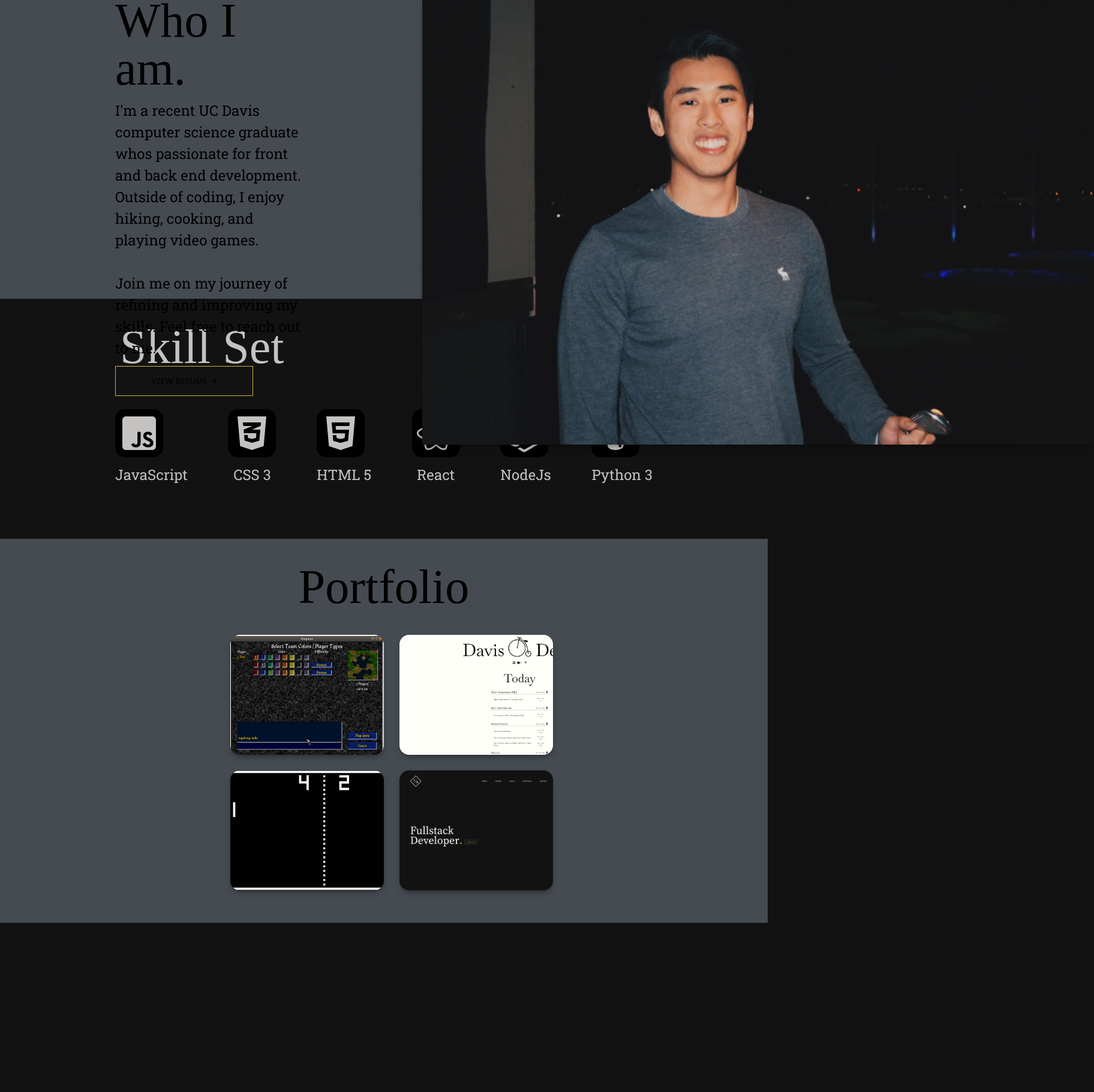
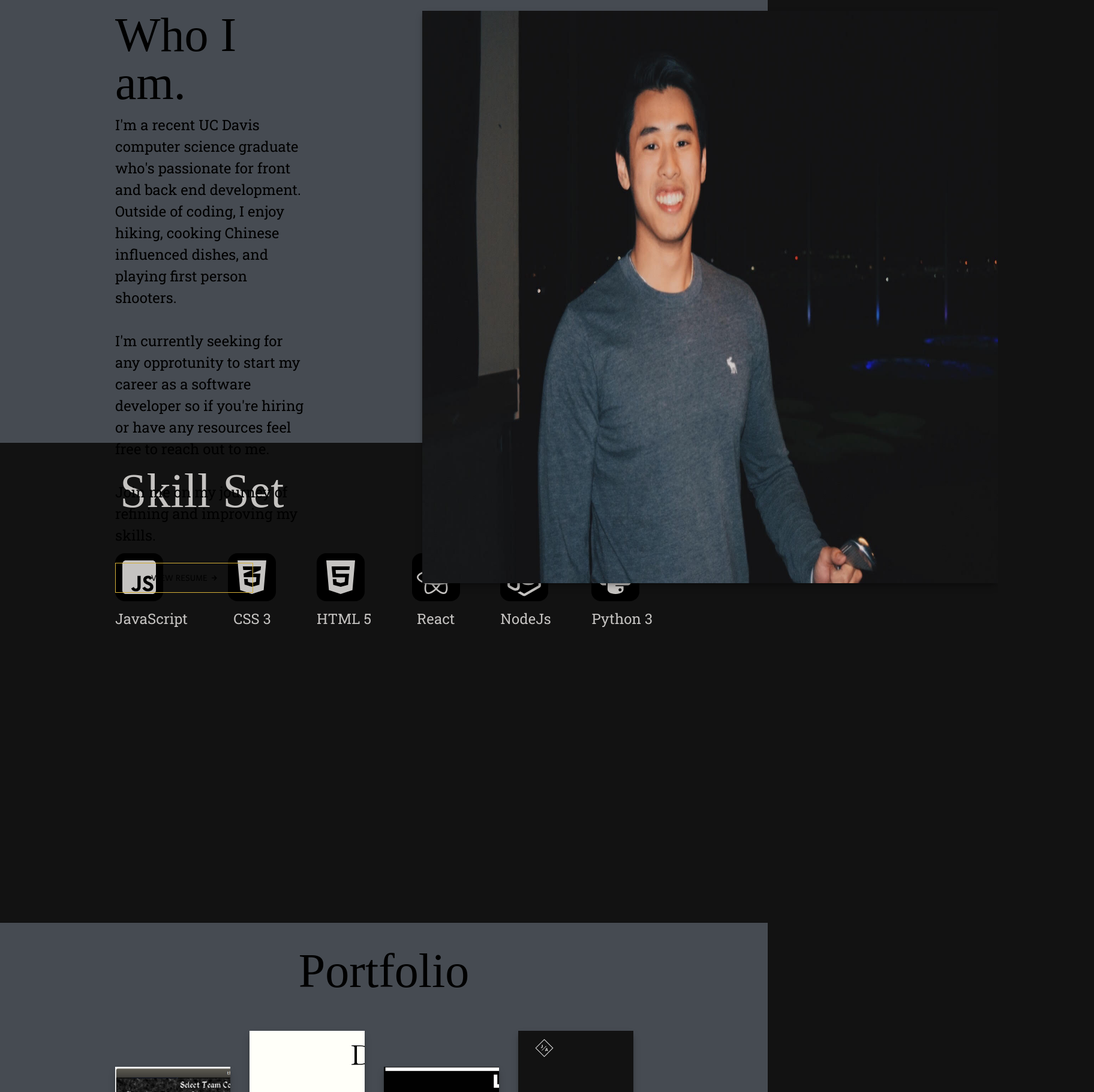
Before and after one commit to ausomely/personal-website, a React (Create React App) app: page / in a window 1280 px wide. Shown: the part 862-2682 px from the top of the page at 60% size, 1824 px wide, since content can reach past the window. Before the commit the page ends 2400 px from the top, so only its background shows below. Built offline with nearby package versions, Linux system fonts and the light colour scheme; a web font is replaced by a local one.

Commit message:
need to fix project background images]

```diff
--- a/src/App.css
+++ b/src/App.css
@@ -326,7 +326,7 @@ span {
 
 #about-container-wrapper {
   width: 100vw;
-  height: 70vh;
+  height: 100vh;
   background-color:var(--light-bg);
 }
 
@@ -359,7 +359,7 @@ span {
 }
 
 #about-picture {
-  width: 70em;
+  width: 60em;
   left: 15%;
   position: relative;
   box-shadow: rgba(0, 0, 0, 0.25) 0px 6px 12px -2px, rgba(0, 0, 0, 0.3) 0px 3px 7px -3px;
@@ -379,7 +379,7 @@ span {
 }
 
 #download-resume {
-  display: inline-block;
+  padding-top: 1em;
   position: relative;
   cursor: pointer;
 }
@@ -395,14 +395,14 @@ span {
 /* Skills */
 
 #skills-container-wrapper {
+  width: 100vw;
+  height: 100vh;
   display: flex;
   flex-direction: column;
 
 }
 
 #skills-container {
-  width: 100vw;
-  height: 50vh;
   background-color: var(--dark-bg);
 }
 
@@ -455,22 +455,24 @@ span {
 /* Portfolio */
 
 #portfolio-container-wrapper {
+  width: 100vw;
+  height: 100vh;
   background-color: var(--light-bg);
-}
-
-#projects-map {
-  width: 20vw;
-  left: 30%;
-  position: relative;
-  display: grid;
-  grid-template-columns: repeat(2,1fr);
-  column-gap: 2vw;
-  row-gap: 2vw;
+  display: flex;
+  flex-direction: column;
 }
 
 #portfolio-container {
+  display: flex;
+}
+#projects-map {
   width: 100vw;
-  height: 80vh;
+  padding-top: 10vh;
+  padding-bottom: 10vh;
+  left: 15%;
+  display: flex;
+  flex-direction: row;
+  position: relative;
 }
 
 #portfolio-header {
@@ -487,12 +489,31 @@ span {
   text-decoration: inherit;
 }
 .project-element {
-  width: 20vw;
-  height: 25vh;
+  margin-right: 2em;
+  width: 15vw;
+  height: 40vh;
   background-size: cover;
   box-shadow: rgba(0, 0, 0, 0.25) 0px 6px 12px -2px, rgba(0, 0, 0, 0.3) 0px 3px 7px -3px;
-  border-radius: 1em;
+  position:relative;
   overflow: hidden;
+}
+
+.project-element:nth-child(2n) {
+  transform: translate(0, -60px);
+}
+
+.bottom-fade {
+  width: 100%;
+  bottom: 0;
+  left: 0;
+  height: 70%;
+  position: absolute;
+  background: linear-gradient(to top, black 0%, rgba(0, 0, 0, 0.738) 19%,
+  rgba(0, 0, 0, 0.541) 34%, rgba(0, 0, 0, 0.382) 47%,
+   rgba(0, 0, 0, 0.278) 56.5%, rgba(0, 0, 0, 0.194) 65%,
+    rgba(0, 0, 0, 0.126) 73%, rgba(0, 0, 0, 0.075) 80.2%,
+     rgba(0, 0, 0, 0.042) 86.1%, rgba(0, 0, 0, 0.021) 91%,
+      rgba(0, 0, 0, 0.008) 95.2%, rgba(0, 0, 0, 0.002) 98.2%, transparent 100%);
 }
 
 .project-cover {
--- a/src/components/about.js
+++ b/src/components/about.js
@@ -10,12 +10,16 @@ export default function About() {
                 <div id='about-content'>
                     <h1 id='about-header'>Who I am.</h1>
                     <p id='about-paragraph'>
-                        I&#39;m a recent UC Davis computer science graduate whos passionate for front
+                        I&#39;m a recent UC Davis computer science graduate who&#39;s passionate for front
                         and back end development. Outside of coding, I enjoy hiking,
-                        cooking, and playing video games.
+                        cooking Chinese influenced dishes, and playing first person shooters.
                         <br/>
                         <br/>
-                        Join me on my journey of refining and improving my skills. Feel free to reach out to me.
+                        I&#39;m currently seeking for any opprotunity to start my career as a
+                        software developer so if you&#39;re hiring or have any resources feel free to reach out to me.
+                        <br/>
+                        <br/>
+                        Join me on my journey of refining and improving my skills.
                     </p>
                     <a id='a-download' href={resume} target='_blank' rel='noreferrer'>
                         <svg id='download-resume' width="230" height="50" viewBox="0 0 230 50" fill="none" xmlns="http://www.w3.org/2000/svg">
--- a/src/components/portfolio.js
+++ b/src/components/portfolio.js
@@ -5,14 +5,16 @@ import portfolio_list from '../assets/portfolio_list';
 export default function Portfolio() {
     return(
         <div id='portfolio-container-wrapper'>
+            <div id='portfolio-header'>Portfolio</div>
             <div id='portfolio-container'>
-                <div id='portfolio-header'>Portfolio</div>
                 <div id='projects-map'>
                     {
                         portfolio_list.map((project, index) => {
-                            return <PortfolioElement key={index}
-                                name={project.name} description={project.description}
-                                img={project.img_src} url={project.url_link} />;
+                            return (
+                                <PortfolioElement key={index}
+                                    name={project.name} description={project.description}
+                                    img={project.img_src} url={project.url_link} />
+                            );
                         })
                     }
                 </div>
--- a/src/components/portfolio_element.js
+++ b/src/components/portfolio_element.js
@@ -19,6 +19,7 @@ export default class PortfolioElement extends Component {
                         <div className='project-name'>{name}</div>
                         <p className='project-description'>{description}</p>
                     </div>
+
                 </a>
             </div>
         );
```
